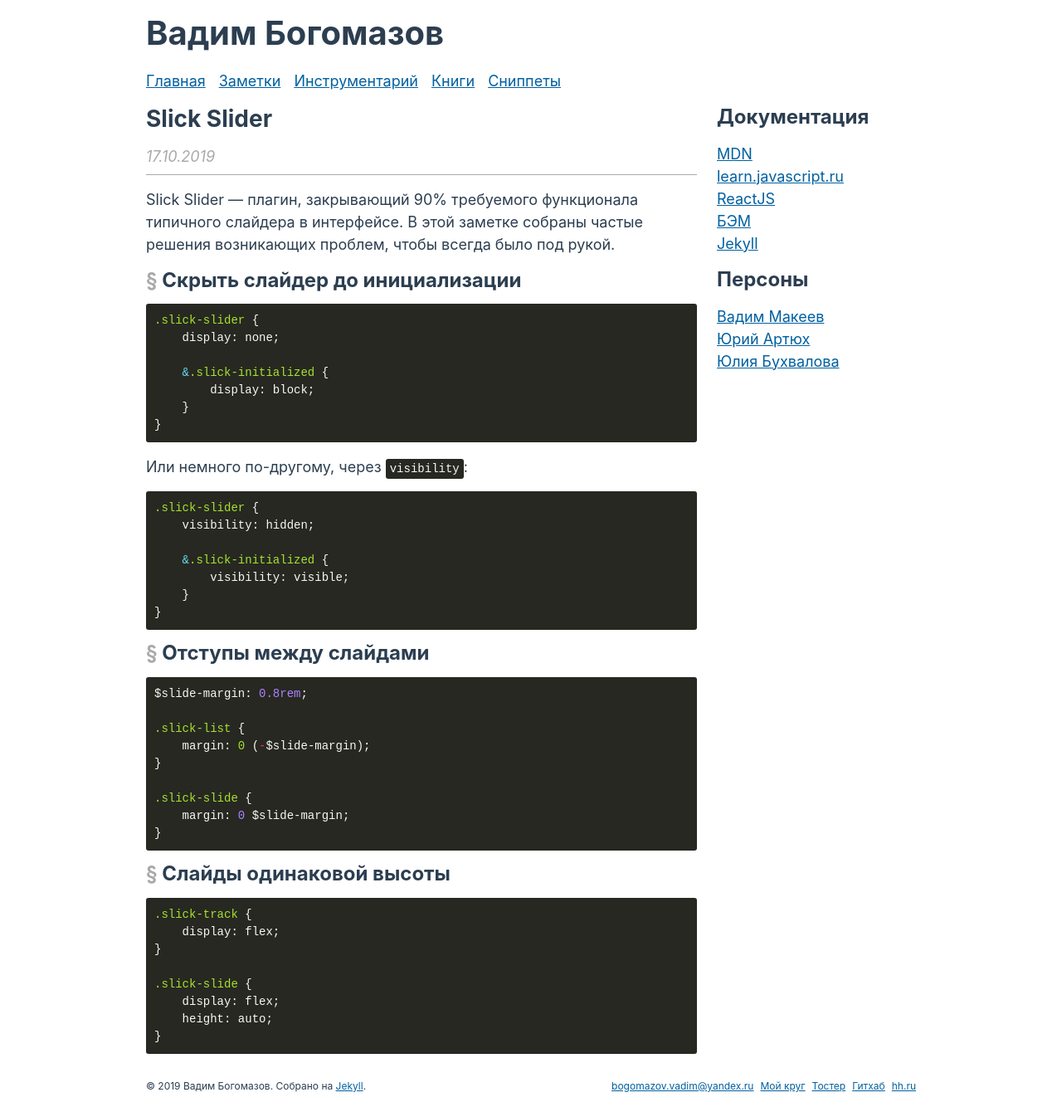
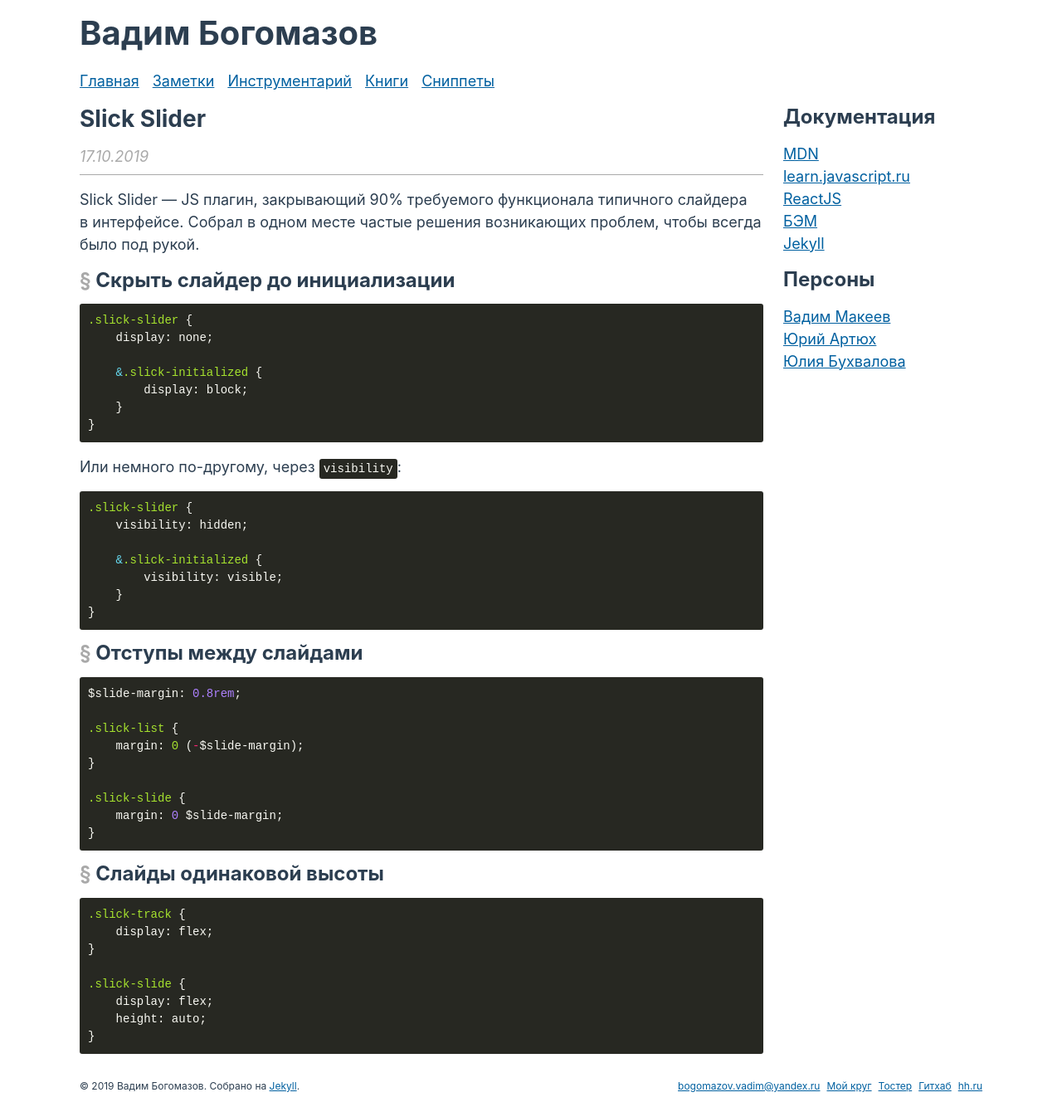
Before and after one commit to vadimbogomazov/vadimbogomazov.github.io, a Jekyll site: the page built from _posts/2019-10-17-slick-slider-faq.md, in a window 1280 px wide. Shown: the whole page at 83% size. Built offline with Jekyll 4.4.1, drawn with Linux system fonts in a browser that asks for light colours.

Commit message:
Update data

```diff
--- a/_posts/2019-10-17-slick-slider-faq.md
+++ b/_posts/2019-10-17-slick-slider-faq.md
@@ -6,7 +6,7 @@ date: 2019-10-17 18:00:00 +0300
 categories: frontend
 ---
 
-<p>Slick Slider&nbsp;&mdash; плагин, закрывающий&nbsp;90% требуемого функционала типичного слайдера в&nbsp;интерфейсе. В&nbsp;этой заметке собраны частые решения возникающих проблем, чтобы всегда было под рукой.</p>
+<p>Slick Slider&nbsp;&mdash; JS плагин, закрывающий&nbsp;90% требуемого функционала типичного слайдера в&nbsp;интерфейсе. Собрал в одном месте частые решения возникающих проблем, чтобы всегда было под рукой.</p>
 
 <h3 id="hide-slider"><a href="#hide-slider" class="post__anchor">§</a> Скрыть слайдер до&nbsp;инициализации</h3>
 
--- a/_sass/_base.scss
+++ b/_sass/_base.scss
@@ -62,11 +62,10 @@ a {
     grid-template-rows: auto 1fr auto;
     margin-left: auto;
     margin-right: auto;
-    max-width: 96rem;
+    max-width: 112rem;
     min-height: 100%;
     padding-left: calc(var(--gutter) * 2);
     padding-right: calc(var(--gutter) * 2);
-    width: 90%;
 }
 
 .site-content {
```
Also changed, not shown: _posts/2019-09-05-best-javascript-books.md (+1 -1 lines), tools.md (+3 -3 lines).
